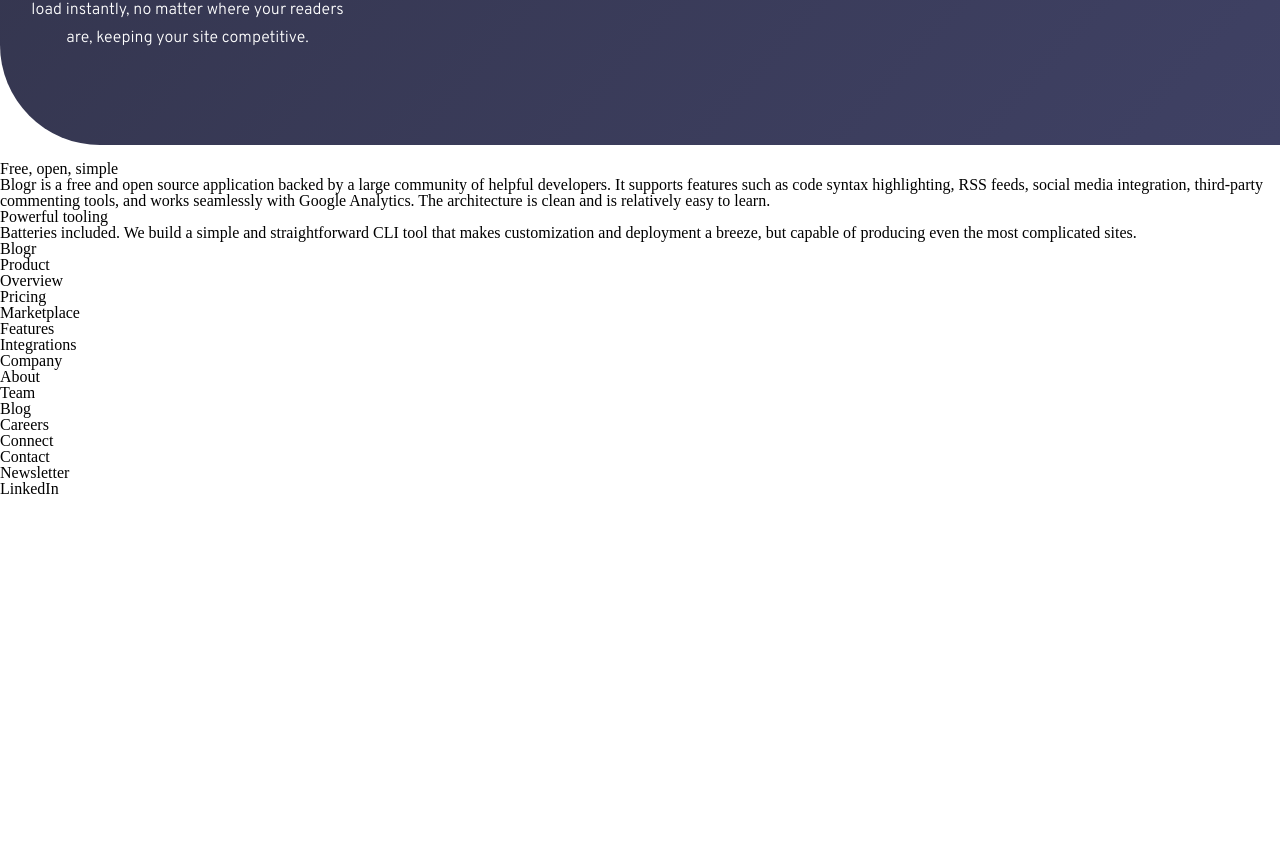
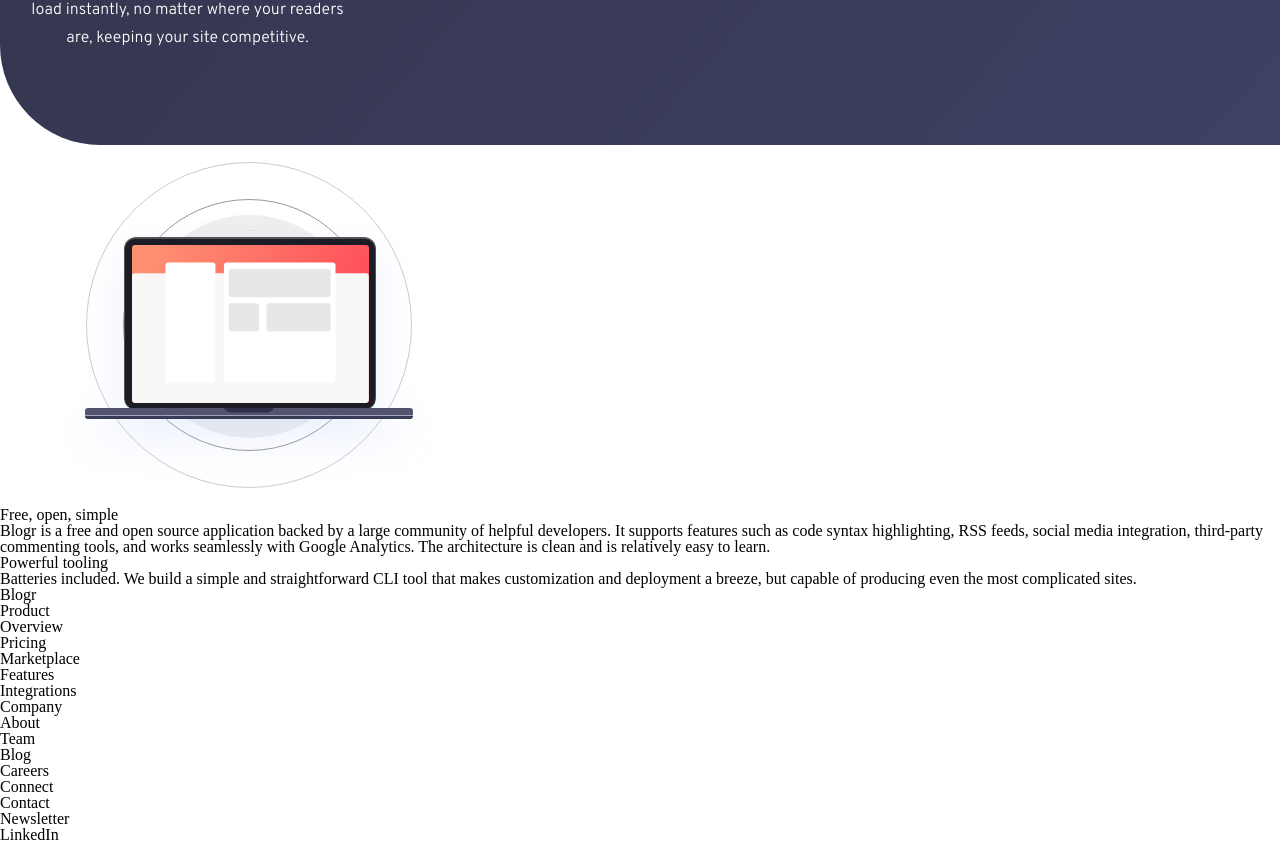
Before and after one commit to romofel/fm-blogr_landing_page, a React (Create React App) app: page / in a window 1280 px wide. Shown: the part 3592-4435 px from the top of the page. Before the commit the page ends 4089 px from the top, so only its background shows below. Built offline with nearby package versions, Linux system fonts and the light colour scheme.

Commit message:
Display the laptop illustration

```diff
--- a/src/App.js
+++ b/src/App.js
@@ -5,6 +5,7 @@ import logo from "./assets/logo.svg";
 import iconArrowDark from "./assets/icon-arrow-dark.svg";
 import illustrationEditorMobile from "./assets/illustration-editor-mobile.svg";
 import illustrationPhones from "./assets/illustration-phones.svg";
+import illustrationLaptopMobile from './assets/illustration-laptop-mobile.svg';
 import bgPatternCircles from "./assets/bg-pattern-circles.svg";
 
 function HoverMenuItem({ title, children }) {
@@ -155,7 +156,7 @@ function SectionFeatures() {
   return (
     <section id="features">
       <div>
-        <img src="" alt="" />
+        <img src={illustrationLaptopMobile} alt="laptop illustration" />
       </div>
       <div>
         <div>
```
